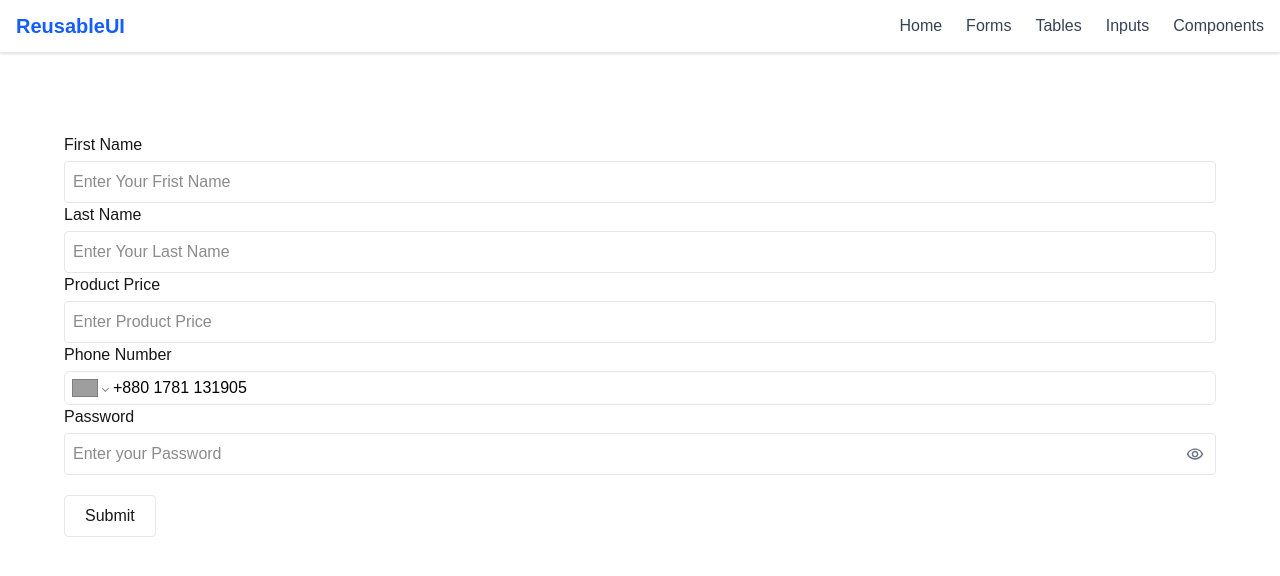
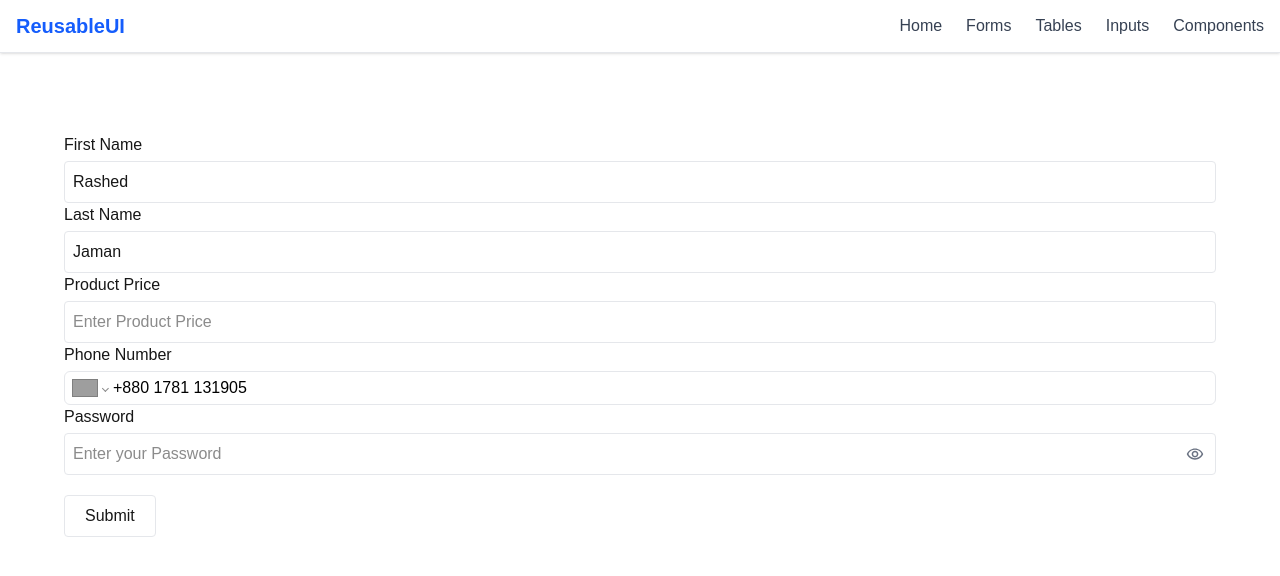
Before and after one commit to mrashed21/reusable_components_javascript, a Next.js app: page /forms in a window 1280 px wide. Shown: the top 576 px of the page. Built offline with nearby package versions, Linux system fonts and the light colour scheme; grey boxes are pictures that could not be loaded.

Commit message:
add deafult name

```diff
--- a/src/components/Home/InputFeaild.jsx
+++ b/src/components/Home/InputFeaild.jsx
@@ -1,6 +1,6 @@
 "use client";
 
-import { useState } from "react";
+import { useEffect, useState } from "react";
 import { useForm } from "react-hook-form";
 import InputNumber from "../Reusable/InputNumber/InputNumber";
 import InputPassword from "../Reusable/InputPassowrd/InputPassword";
@@ -16,6 +16,13 @@ const InputFeild = () => {
   } = useForm({ mode: "onChange" });
 
   const [phoneValue, setPhoneValue] = useState("+8801781131905");
+
+  useEffect(() => {
+    setValue("user_frist_name", "Rashed");
+    setValue("user_last_name", "Jaman");
+  }, [setValue]);
+
+  //  setValue("user_frist_name", "Rashed");
 
   const handleSubmitData = (data) => {
     console.log("Form Data:", data);
```
